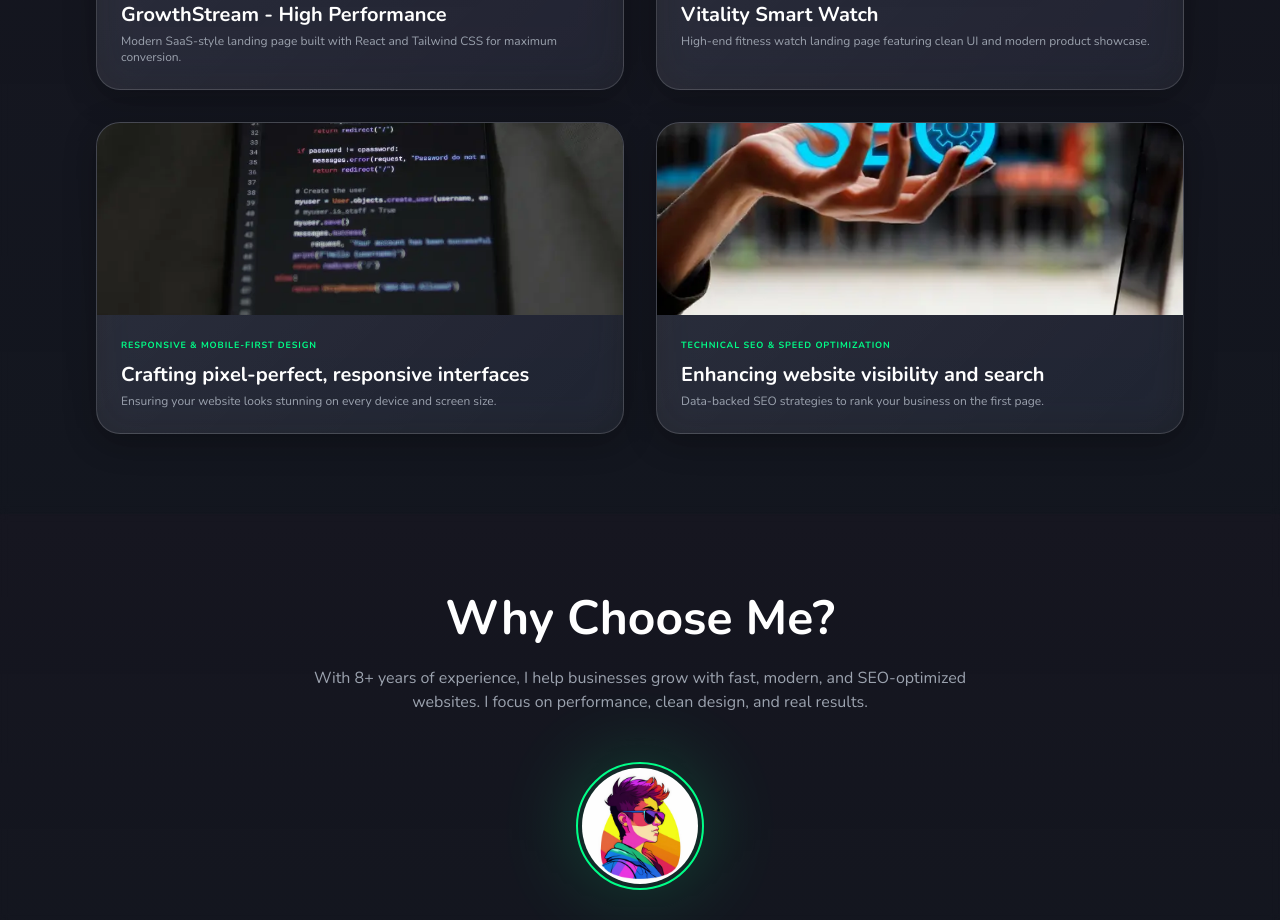
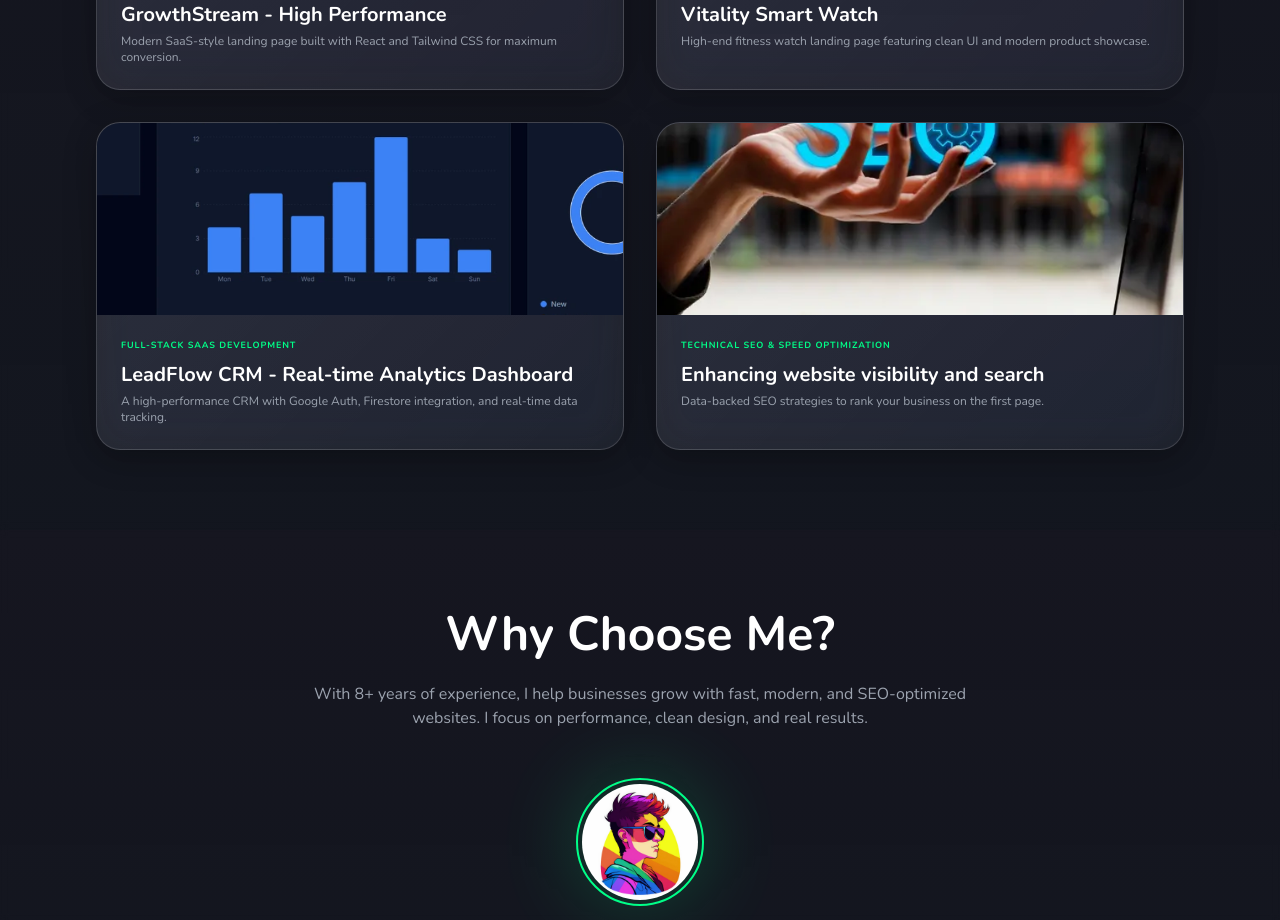
Before and after one commit to adnanqaiser/my-portfolio, a React (Vite) app: page / in a window 1280 px wide. Shown: the part 3440-4360 px from the top of the page. Built offline with nearby package versions, Linux system fonts and the light colour scheme.

Commit message:
add image="/images/leadflow-dashboard-preview.webp"

```diff
--- a/src/pages/Home.tsx
+++ b/src/pages/Home.tsx
@@ -381,11 +381,11 @@ export default function Home() {
             description="High-end fitness watch landing page featuring clean UI and modern product showcase."
           />
           <ProjectCard
-            image="/images/responsive-design.webp"
-            category="Responsive & Mobile-First Design"
-            title="Crafting pixel-perfect, responsive interfaces"
-            description="Ensuring your website looks stunning on every device and screen size."
-          />
+  image="/images/leadflow-dashboard-preview.webp"
+  category="Full-Stack SaaS Development"
+  title="LeadFlow CRM - Real-time Analytics Dashboard"
+  description="A high-performance CRM with Google Auth, Firestore integration, and real-time data tracking."
+/>
           <ProjectCard
             image="/images/technical-seo-speed-optimization.webp"
             category="Technical SEO & Speed Optimization"
```
Also changed, not shown: public/images/leadflow-dashboard-preview.webp (added), public/images/responsive-design.webp (deleted).
